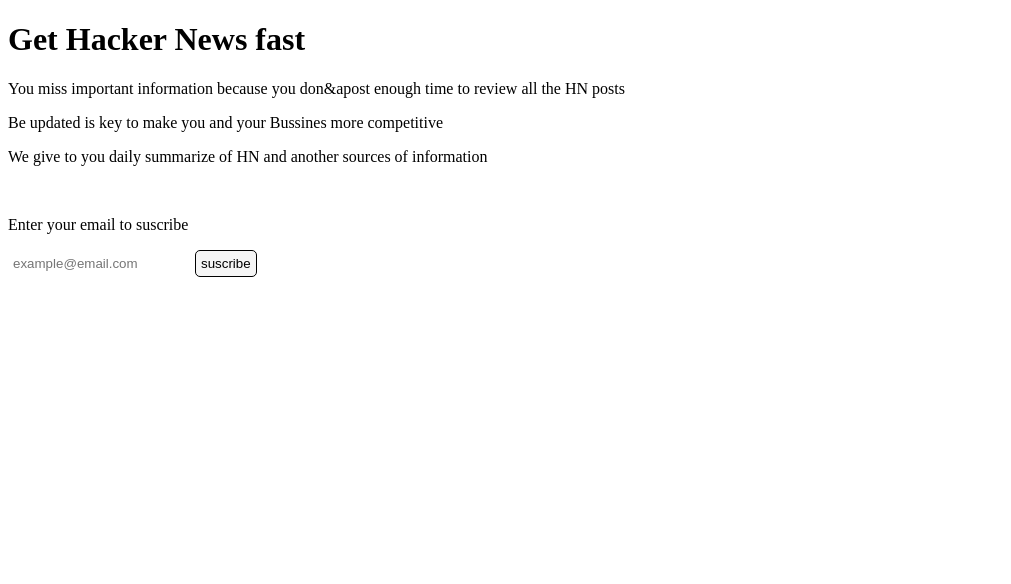
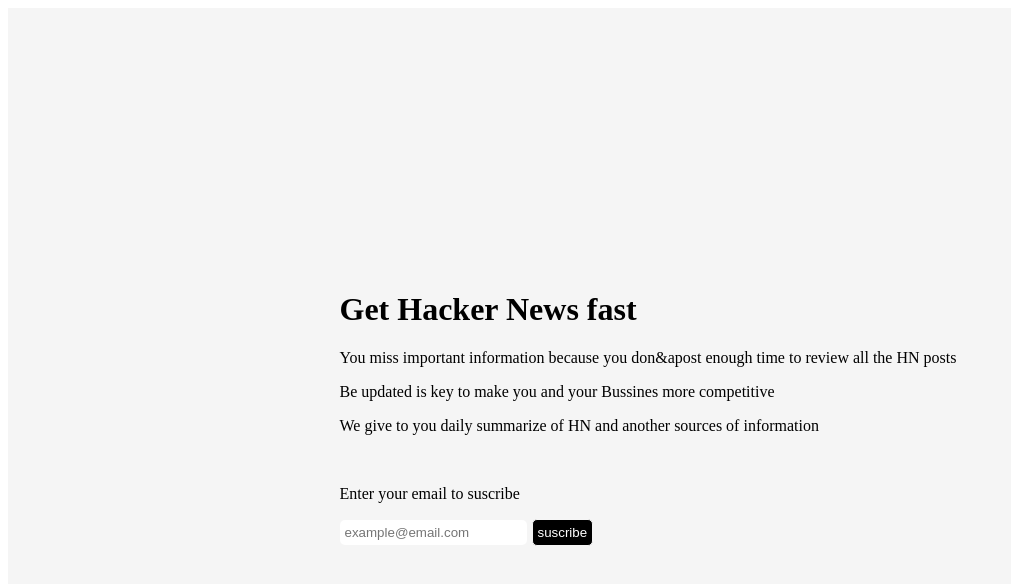
Before and after one commit to juandavidGF/ideas, a Next.js app: page / in a window 1280 px wide. Shown: the top 584 px of the page, without its empty margins (0-1011 px from the left). Built offline with nearby package versions, Linux system fonts and the light colour scheme.

Commit message:
add styles

```diff
--- a/src/pages/index.jsx
+++ b/src/pages/index.jsx
@@ -36,8 +36,8 @@
 					<p>We give to you daily summarize of HN and another sources of information</p><br/>
 					<form onSubmit={handleSubmit} class="suscription">
 						<p>Enter your email to suscribe</p>
-						<input type="text" id="email" placeholder="example@email.com" pattern="[a-z0-9._%+-]+@[a-z0-9.-]+\.[a-z]{2,4}$" />
-						<button type="submit">suscribe</button>
+						<input className={styles.email} type="text" id="email" placeholder="example@email.com" pattern="[a-z0-9._%+-]+@[a-z0-9.-]+\.[a-z]{2,4}$" />
+						<button className={styles.suscribe} type="submit">suscribe</button>
 					</form>
 				</div>
       </main>
--- a/src/styles/Home.module.css
+++ b/src/styles/Home.module.css
@@ -1,5 +1,5 @@
-.content {
-	display: flex;
+.main {
+  display: flex;
 	flex-direction: column;
 	align-items: center;
 	justify-content: center;
@@ -7,14 +7,17 @@
 	width: 100vw;
 	background-color: #f5f5f5;
 }
-input {
+.email {
 	padding: 5px;
 	border-radius: 5px;
 	border: 1px;
+	margin-right: 5px;
 }
-button {
+.suscribe {
 	padding: 5px;
-	background-color: #f5f5f5;
-	border: 1px solid #000;
+	color: white;
+	background-color: black;
+	border: 1px solid #f5f5f5;
 	border-radius: 5px;
+	cursor: pointer;
 }
```
